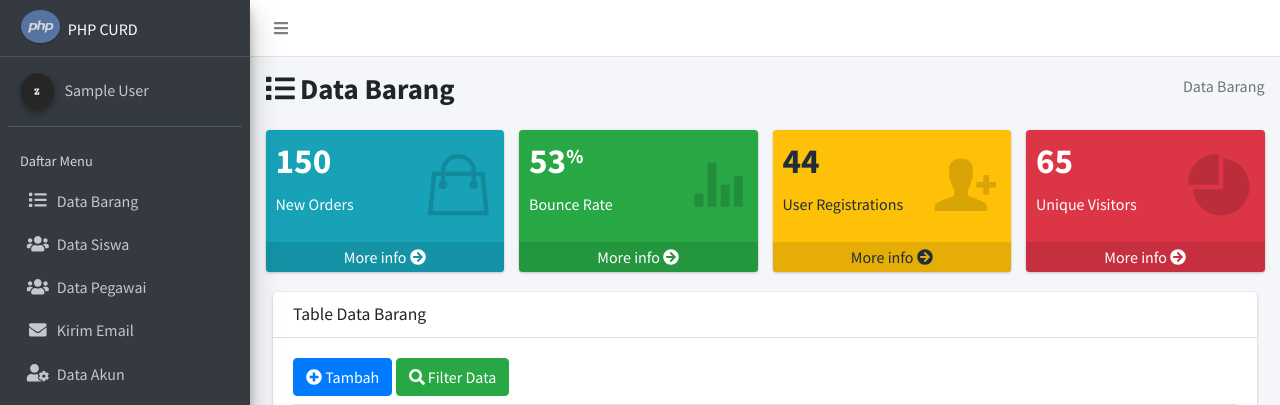
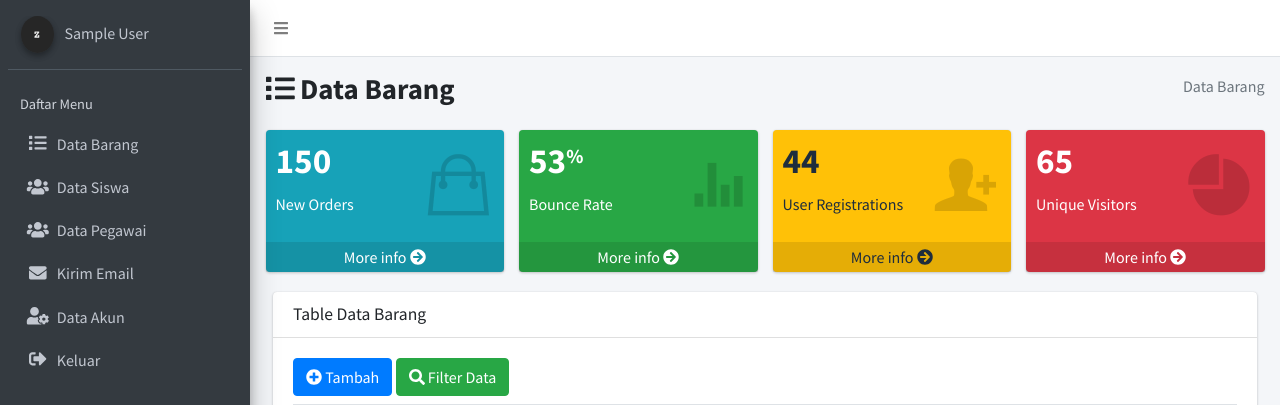
Before and after one commit to z3all/full-phpcrud, a PHP site: page /php-crud/index.php in a window 1280 px wide. Shown: the top 405 px of the page. Run offline with PHP 8.4, Linux system fonts and the light colour scheme; the visitor is signed in with stand-in values (Sample User, id 1); data comes from the database, SQL or seed files in the repository; some libraries are stand-ins or nearby versions.

Commit message:
ubah index

```diff
--- a/layout/header.php
+++ b/layout/header.php
@@ -52,10 +52,7 @@ include 'config/app.php';
         <!-- Main Sidebar Container -->
         <aside class="main-sidebar sidebar-dark-primary elevation-4">
             <!-- Brand Logo -->
-            <a href="#" class="brand-link">
-                <img src="assets/img/php.jpg" alt="AdminLTE Logo" class="brand-image img-circle elevation-1" style="opacity: .8">
-                <span class="brand-text font-weight-light"><small>PHP CURD</small></span>
-            </a>
+
 
             <!-- Sidebar -->
             <div class="sidebar">
@@ -90,7 +87,7 @@ include 'config/app.php';
                             </a>
                         </li>
                         <li class="nav-item">
-                            <a href="Pegawai.php" class="nav-link">
+                            <a href="pegawai.php" class="nav-link">
                                 <i class="nav-icon fas fa-users"></i>
                                 <p>
                                     Data Pegawai
```
Also changed, not shown: index.php (line endings or trailing spaces).
